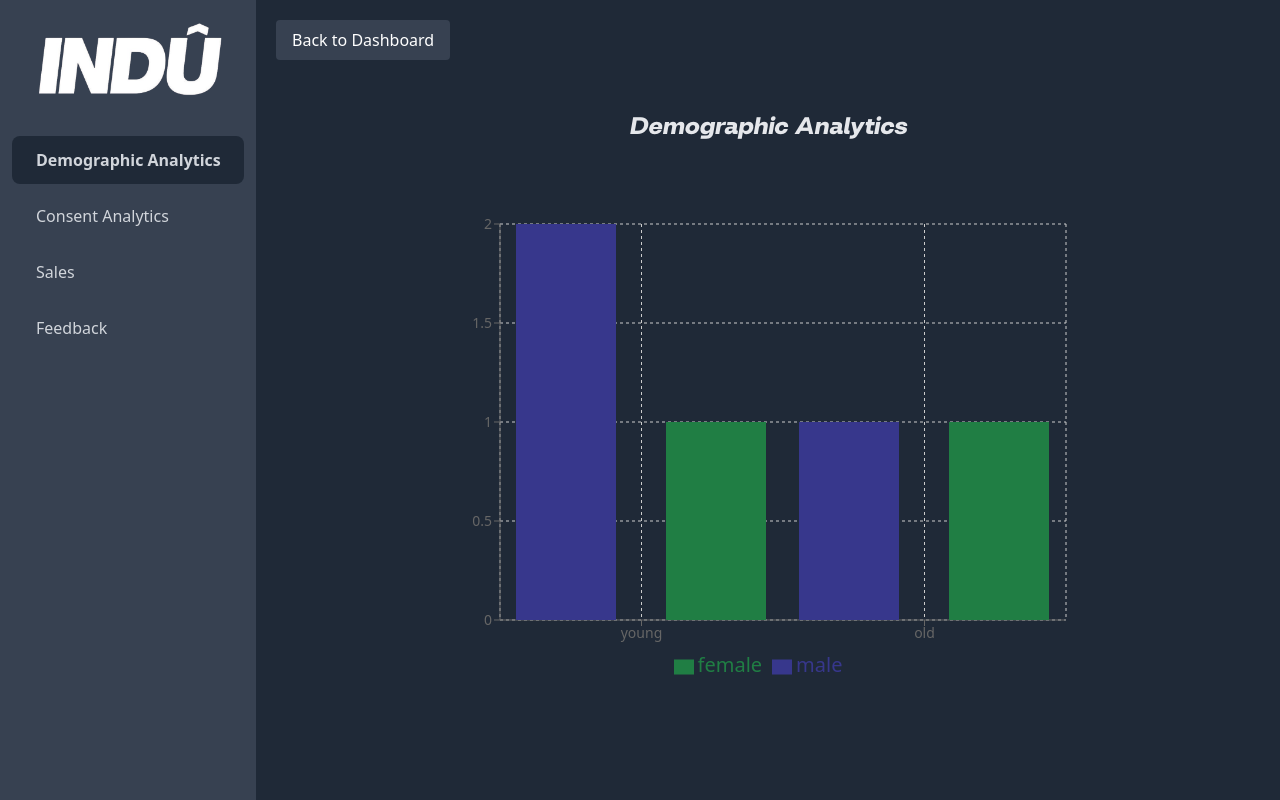
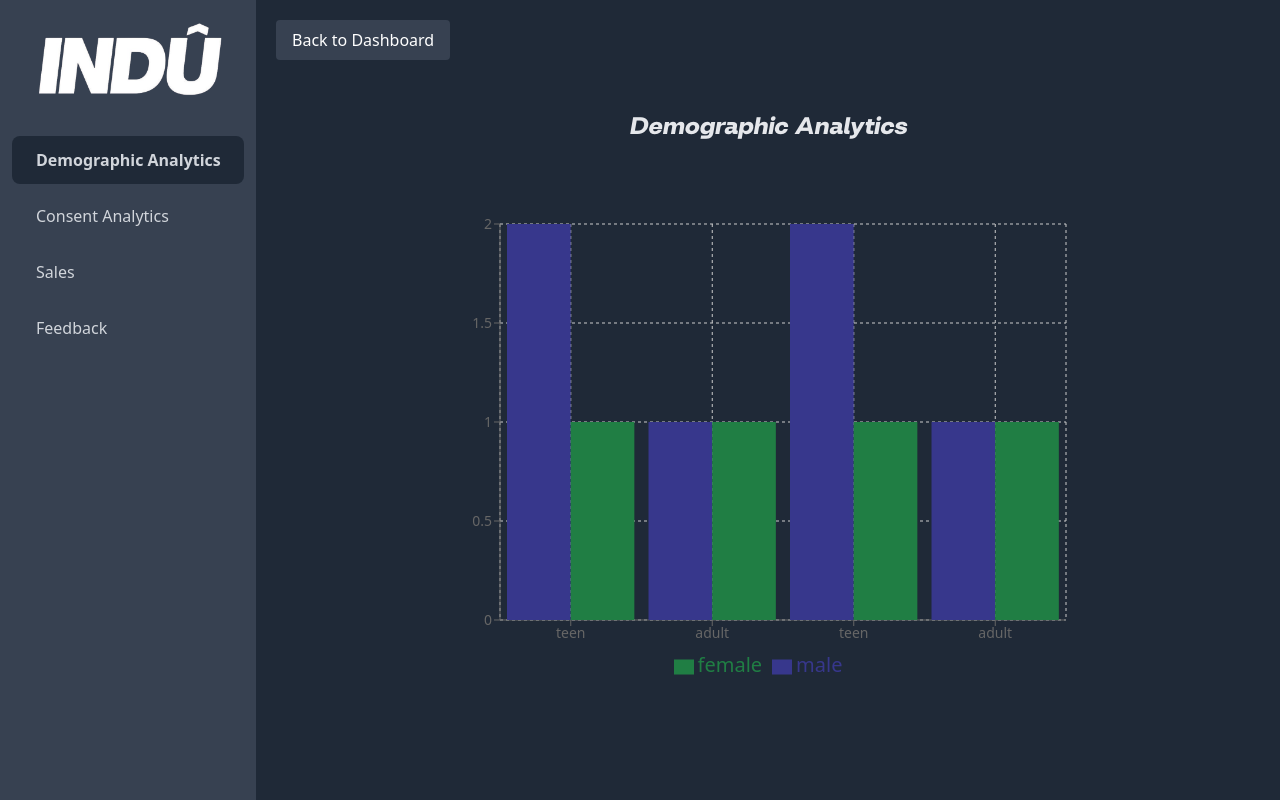
Before and after one commit to dlsntos/smart-target-admin-dashboard, a React (Vite) app: page /dashboard/demographic in a window 1280 px wide. Built offline with nearby package versions, Linux system fonts and the light colour scheme.

Commit message:
change sample data set

```diff
--- a/src/components/BarChart.jsx
+++ b/src/components/BarChart.jsx
@@ -5,8 +5,10 @@ function BarChartComponent() {
   const [screenWidth, setScreenWidth] = useState(typeof window !== 'undefined' ? window.innerWidth : 1024);
 
   const demographicData = [
-    { ageRange: "young", male: 2, female: 1 },
-    { ageRange: "old", male: 1, female: 1 },
+    { ageRange: "teen", skinColor: "light" , male: 2, female: 1 },
+    { ageRange: "adult", skinColor: "light" ,male: 1, female: 1 },
+    { ageRange: "teen", skinColor: "dark" , male: 2, female: 1 },
+    { ageRange: "adult", skinColor: "dark" ,male: 1, female: 1 },
   ];
 
   useEffect(() => {
```
